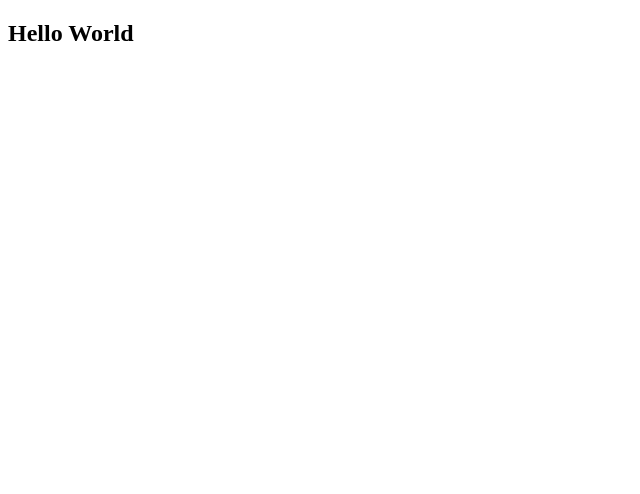
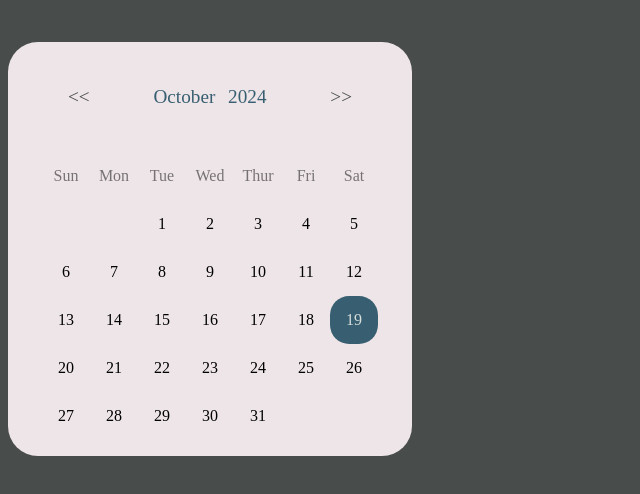
Before and after one commit to kkmorrisfam/wdd330-project, a website: page index.html in a window 1280 px wide. Shown: the whole page, without its empty margins (0-640 px from the left). Drawn offline with Linux system fonts and the light colour scheme.

Commit message:
Add calendar module

```diff
--- a/index.html
+++ b/index.html
@@ -4,13 +4,46 @@
     <meta charset="UTF-8">
     <meta name="viewport" content="width=device-width, initial-scale=1.0">
     <title>WDD330 Personal Project</title>
+    <link rel="preconnect" href="https://fonts.googleapis.com">
+    <link rel="preconnect" href="https://fonts.gstatic.com" crossorigin>
+    <link href="https://fonts.googleapis.com/css2?family=Roboto:ital,wght@0,100;0,300;0,400;0,500;0,700;0,900;1,100;1,300;1,400;1,500;1,700;1,900&family=Young+Serif&display=swap" rel="stylesheet">
 
+    <link rel="stylesheet" href="src/css/style.css" />
 </head>
 <body>
-    <main id="test">
-        <h2>Hello World</h2>
+    <main id="main-container">
+        <!-- <h2>Hello World</h2> -->
+        <div class="container">
+            <div class="calendar">
+                <header>
+
+                    <div class="left arrow">&lt;&lt;</div>
+                    <div class="header-display">
+                        <p class="display">
+                            ""
+                        </p>
+                    </div>
+                    <div class="right arrow">>></div>
+                </header>
+
+                <div class="week">
+                    <div>Sun</div>
+                    <div>Mon</div>
+                    <div>Tue</div>
+                    <div>Wed</div>
+                    <div>Thur</div>
+                    <div>Fri</div>
+                    <div>Sat</div>
+                </div>
+                <div class="days">
+                </div>
+            </div>
+            <div class=""display-selected">
+                <p class="selected"></p>
+            </div>
+        </div>
     </main>
-    <scripts type="module" src="src/index.js"></scripts>
+    <script type="module" src="src/js/index.js"></script>
 
 </body>
 </html>
--- /dev/null
+++ b/src/css/style.css
@@ -0,0 +1,106 @@
+:root {
+    --clr-light-1: #EEE5E9;
+    --clr-light-2: #D8DFDC;
+    --clr-accent-1: #CF5C36;
+    --clr-dark-1: #1F0812;
+    --clr-accent-2:  #385F71;
+    --clr-main: #484d4b;
+
+    --header-font: 'Roboto', 'san-serif';
+;
+}
+
+body {
+    background-color: var(--clr-main);
+    display: flex;
+    align-items: center;
+    justify-content: left;
+}
+
+/* Calendar Styles */
+.container {
+    display: inline-block;
+    background-color: var(--clr-light-1);
+    border-radius: 30px;
+    padding: 0 1em;
+    margin-top: 2.1em;
+}
+
+header {
+    margin: 24px;
+    display: flex;
+    justify-content: space-between;
+    align-items: center;
+    padding: 10px;
+
+}
+
+.header-display {
+    display: flex;
+    align-items: center;
+
+}
+
+.header-display p {
+    color: var(--clr-accent-2);
+    margin: 5px;
+    font-size: 1.2rem;
+    word-spacing: 0.5rem;
+}
+
+.arrow {
+    padding: 10px;
+    margin: 0;
+    cursor: pointer;
+    font-size: 1.2rem;
+    color: var(--clr-main);
+}
+
+.days,
+.week {
+    display: grid;
+    grid-template-columns: repeat(7,1fr);
+    margin: auto;
+    padding: 0 18px;
+    justify-content: space-between;
+}
+
+.week div,
+.days div {
+    display: flex;
+    justify-content: center;
+    align-items: center;
+    height: 3rem;
+    width: 3em;
+    border-radius: 40%;
+}
+
+.days div:hover {
+    background: var(--clr-accent-1);
+    color: var(--clr-accent-2);
+    cursor: pointer;
+
+}
+
+.week div {
+    opacity: 0.5;
+}
+
+.current-date {
+    background-color: var(--clr-accent-2);
+    color: var(--clr-light-2);
+
+}
+
+.display-selected {
+    margin-bottom: 12px;
+    padding: 20pm 20px;
+    text-align: center;
+}
+
+.selected-outline {
+    outline: 2px solid var(--clr-dark-1);
+    outline-offset: 2px;
+}
+
+/* End Calendar Styles */
--- /dev/null
+++ b/src/js/calendar.mjs
@@ -0,0 +1,117 @@
+export default class Calendar {
+    constructor() {
+        this.displayDOM = document.querySelector(".display");
+        this.previousDOM = document.querySelector(".left");
+        this.nextDOM = document.querySelector(".right");
+        this.days = document.querySelector(".days");
+        this.selected = document.querySelector(".selected");
+        this.date = new Date();
+        this.year = this.date.getFullYear();
+        this.month = this.date.getMonth();
+
+        this.init();
+    }
+
+    init() {
+        this.displayCalendar();
+        this.displaySelected();
+        this.handlePrevious();
+        this.handleNext();
+    }
+
+    displayCalendar() {
+        const firstDay = new Date(this.year, this.month, 1);
+        const firstDayIndex = firstDay.getDay();
+        const lastDay = new Date(this.year, this.month + 1, 0);
+        const numberOfDays = lastDay.getDate();
+
+        let stringDate = this.date.toLocaleString("en-US", {
+            month: "long",
+            year: "numeric",
+        });
+
+        this.displayDOM.innerHTML = `${stringDate}`;
+        this.days.innerHTML = ""; // Clear previous days
+
+        // Display empty divs for the days of the previous month
+        for (let x = 1; x <= firstDayIndex; x++) {
+            let div = document.createElement("div");
+            div.innerHTML = "";
+            this.days.appendChild(div);
+        }
+
+        // Display the actual days of the current month
+        for (let i = 1; i <= numberOfDays; i++) {
+            let div = document.createElement("div");
+            let currentDate = new Date(this.year, this.month, i);
+            div.dataset.date = currentDate.toDateString();
+            div.innerHTML = i;
+            this.days.appendChild(div);
+
+            if (
+            currentDate.getFullYear() === new Date().getFullYear() &&
+            currentDate.getMonth() === new Date().getMonth() &&
+            currentDate.getDate() === new Date().getDate()
+            ) {
+            div.classList.add("current-date");
+            }
+        }
+    }
+
+    displaySelected() {
+        const dayElementsDOM = document.querySelectorAll(".days div");
+        let previouslySelected = null;  //to keep track of the previously selected element
+
+        dayElementsDOM.forEach((day) => {
+            // console.log("day: " + day);
+            day.addEventListener("click", (event) => {
+                const selectedDate = event.target.dataset.date;
+                //remove the outline from the previously selected date, if there is one
+                if (previouslySelected) {
+                    previouslySelected.classList.remove("selected-outline");
+                }
+                //add the outline to the currently selected date
+                event.target.classList.add("selected-outline");
+                //update the selected date display
+                // console.log("selectedDate: "+selectedDate);
+                this.selected.innerHTML = `Selected Date: ${selectedDate}`;
+                //udpate the previously selected element
+                previouslySelected = event.target;
+            });
+        });
+    }
+
+    handlePrevious() {
+        this.previousDOM.addEventListener("click", () => {
+            this.days.innerHTML = "";
+            this.selected.innerHTML = "";
+            this.month--;
+
+            if (this.month < 0) {
+            this.month = 11;
+            this.year--;
+            }
+
+            this.date.setMonth(this.month);
+            this.displayCalendar();
+            this.displaySelected();
+        });
+    }
+
+    handleNext() {
+        this.nextDOM.addEventListener("click", () => {
+            this.days.innerHTML = "";
+            this.selected.innerHTML = "";
+            this.month++;
+
+            if (this.month > 11) {
+            this.month = 0;
+            this.year++;
+            }
+
+            this.date.setMonth(this.month);
+            this.displayCalendar();
+            this.displaySelected();
+        });
+    }
+  }
--- /dev/null
+++ b/src/js/index.js
@@ -0,0 +1,18 @@
+import Calendar from "./calendar.mjs";
+
+document.addEventListener('DOMContentLoaded', ()=> {
+    const calendar = new Calendar();
+});
+
+
+
+// let dateToday = new Date();
+
+// //console logs to see what value I can get
+// console.log(dateToday);  //Fri Oct 18 2024 15:36:56 GMT-0700 (Pacific Daylight Time)
+// console.log(dateToday.getFullYear()); //2024
+// console.log(dateToday.getMonth());  //9  index starting at zero, so Oct = 9
+// console.log(dateToday.getDate());   //18
+// console.log(dateToday.getHours());  //15
+// console.log(dateToday.getMinutes());  //38
+// console.log(dateToday.getSeconds());  //44
```
Also changed, not shown: src/index.js (deleted, +0 -7 lines).
